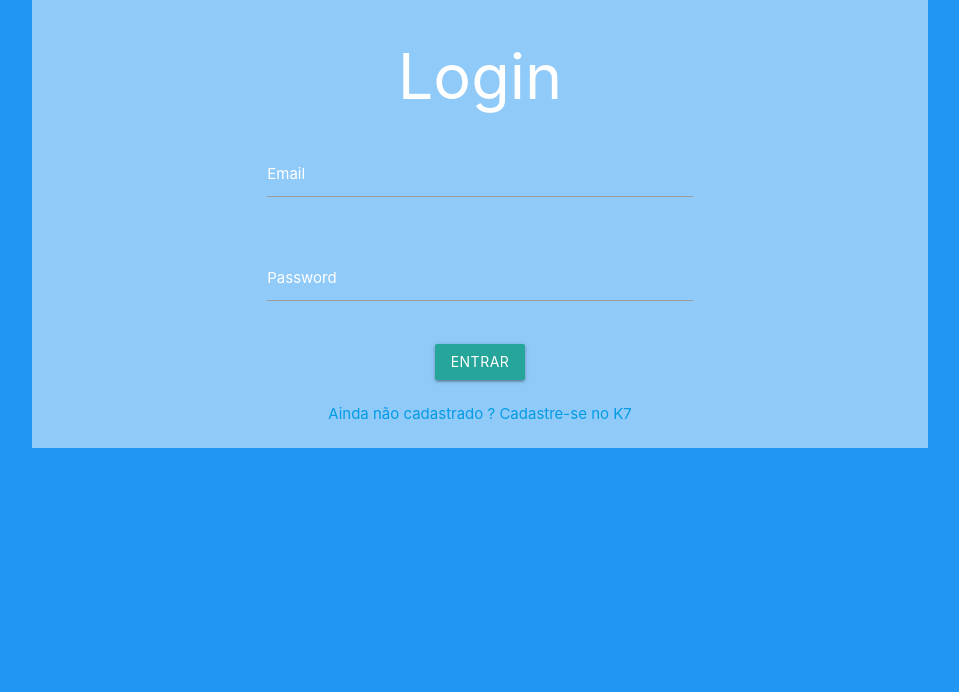
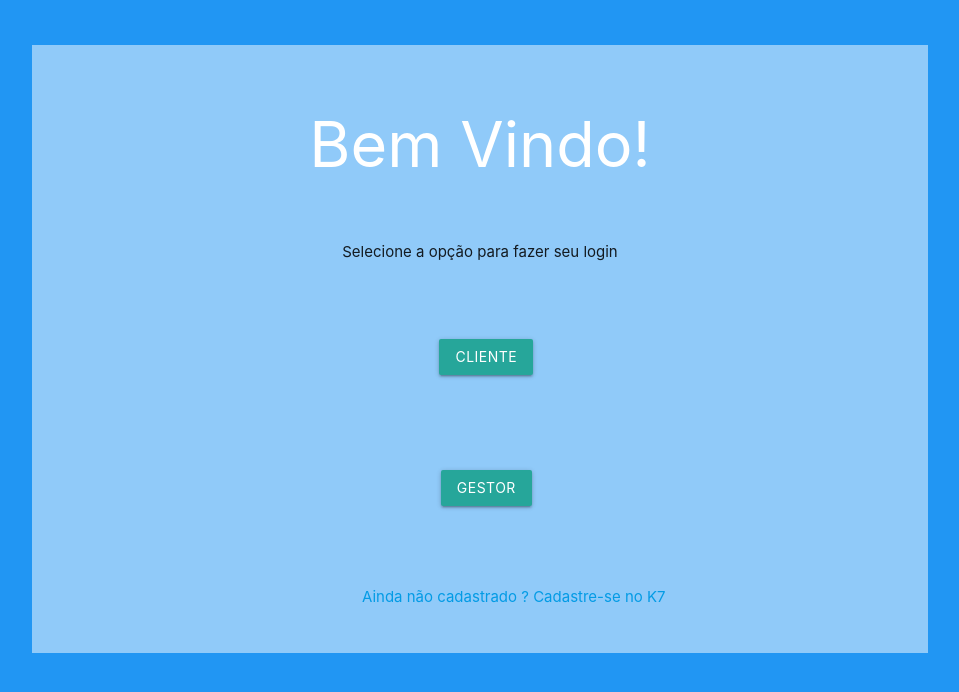
Before and after one commit to paulofreitas-py/Locadora-K7, a PHP site: page / in a window 1280 px wide. Shown: the top 692 px of the page, without its empty margins (160-1119 px from the left). Run offline with PHP 8.4, Linux system fonts and the light colour scheme.

Commit message:
Tela de cadastro atualizado

```diff
--- a/index.php
+++ b/index.php
@@ -13,20 +13,18 @@
     <div class="container center-align">
         <div class="row blue lighten-3">
             <div class="col s12 m6 offset-m3">
-                <h1 class="white-text">Login</h1>
+                <h1 class="white-text">Bem Vindo!</h1>
+                <p class="subtitulo">Selecione a opção para fazer seu login</p>
                 <div class="row">
                     <div class="input-field col s12">
-                        <input id="email" type="email" class="validate white-text" required>
-                        <label class="white-text" for="email">Email</label>
+                        <a class="waves-effect waves-light btn" href="galeria.php">Cliente</a>
                     </div>
                 </div>
                 <div class="row">
                     <div class="input-field col s12">
-                        <input id="password" type="password" class="validate white-text" required>
-                        <label class="white-text" for="password">Password</label>
+                        <a class="waves-effect waves-light btn" href="galeria.php">Gestor</a>
                     </div>
                 </div>
-                <a class="waves-effect waves-light btn" href="galeria.php">Entrar</a>
                 <br><br>
                 <a href="cadastrar-login.php">Ainda não cadastrado ? Cadastre-se no K7</a><br><br>
             </div>
```
Lines whose indentation alone changed are shown as unchanged.
